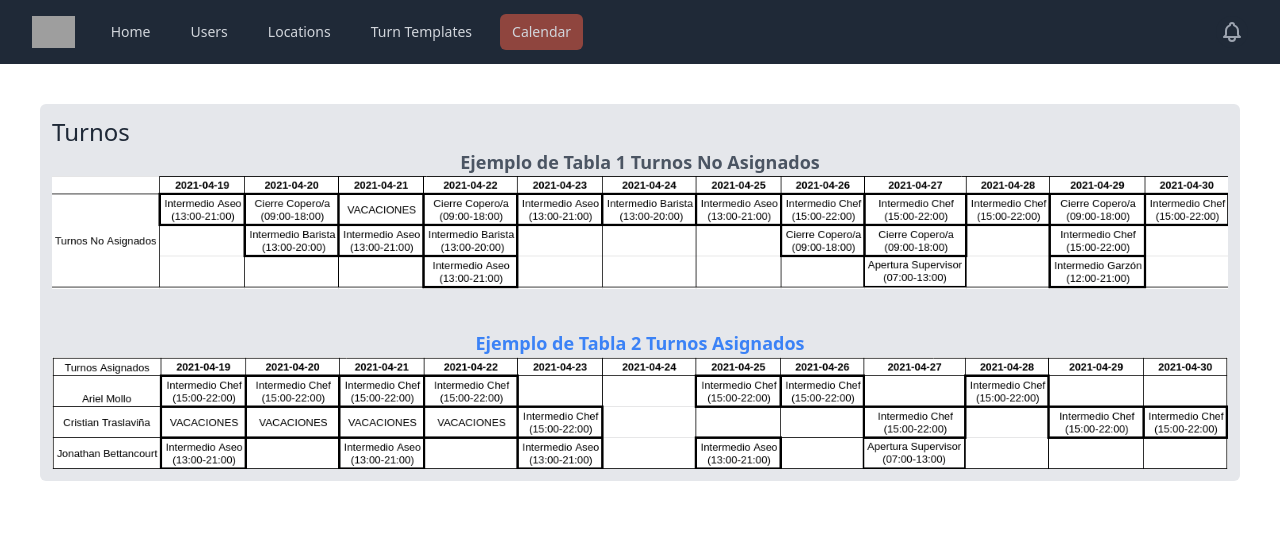
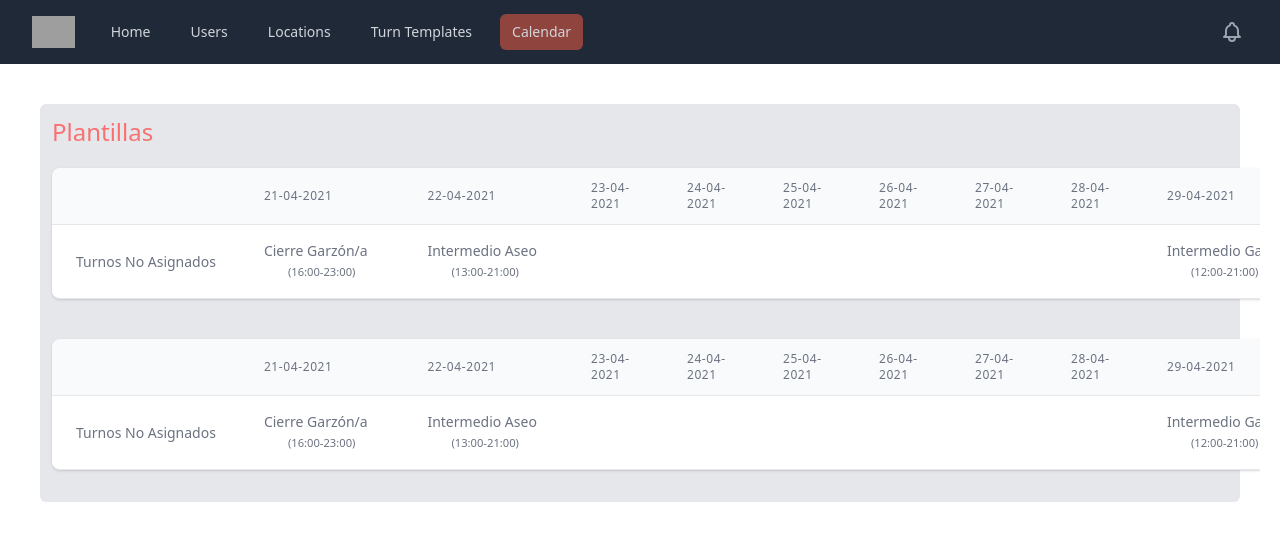
Before and after one commit to chrisloarryn/vue-lists-app, a Vue app: page /calendar in a window 1280 px wide. Shown: the top 540 px of the page. Built offline with nearby package versions, Linux system fonts and the light colour scheme; data requests are answered from the project's data file; grey boxes are pictures that could not be loaded.

Commit message:
feat: calendar view
not completed

```diff
--- a/package.json
+++ b/package.json
@@ -12,8 +12,10 @@
     "@tailwindcss/postcss7-compat": "^2.0.2",
     "autoprefixer": "^9",
     "core-js": "^3.6.5",
+    "dayjs": "^1.10.4",
     "json-server": "^0.16.3",
     "postcss": "^7",
+    "ramda": "^0.27.1",
     "tailwindcss": "npm:@tailwindcss/postcss7-compat@^2.0.2",
     "vue": "^2.6.11",
     "vue-router": "^3.2.0",
--- a/src/services/compare.js
+++ b/src/services/compare.js
@@ -12,8 +12,7 @@ export const compareUsers = (a, b) => {
 export const sortArrayByProperty = (
   array,
   property,
-  type = 'number',
-  direction = 1
+  { type = 'number', direction = 1 }
 ) => {
   if (type === 'date')
     return array.sort(
--- a/src/services/fetch.js
+++ b/src/services/fetch.js
@@ -1,10 +1,8 @@
 /* eslint-disable prettier/prettier */
 export const fetchDataAsync = async (url) => {
   const res = await fetch(url)
-    .then(async (res) => await res.json())
-    .then(async (data) => await data)
-    .catch((err) => console.log(err.message))
-  return res
+  const response = await res.json()
+  return response
 }
 
 export const fetchDataPromise = (url) => {
--- a/src/views/Calendar.vue
+++ b/src/views/Calendar.vue
@@ -1,31 +1,191 @@
 <template>
   <div class="bg-gray-200 rounded-md p-3">
-    <h1 class="text-2xl text-gray-800">{{ title }}</h1>
-    <div class="flex flex-col space-y-10">
-      <div class="w-full text-center text-gray-600 font-bold text-lg">
-        <p>Ejemplo de Tabla 1 Turnos No Asignados</p>
-        <img
-          src="../assets/turnos-no-asignados.png"
-          alt="imagen ejemplo de turnos no asignados"
-        />
+    <h1 class="text-2xl text-red-400">{{ title }}</h1>
+    <!-- This example requires Tailwind CSS v2.0+ -->
+    <div class="flex flex-col py-5">
+      <div class="-my-2 overflow-x-auto sm:-mx-6 lg:-mx-8">
+        <div class="py-2 align-middle inline-block min-w-full sm:px-6 lg:px-8">
+          <div
+            class="shadow overflow-hidden border-b border-gray-200 sm:rounded-lg"
+          >
+            <table class="min-w-full divide-y divide-gray-200">
+              <thead class="bg-gray-50">
+                <tr>
+                  <th
+                    scope="col"
+                    class="px-6 py-3 text-left text-xs font-medium text-gray-500 uppercase tracking-wider"
+                  ></th>
+                  <th
+                    v-for="(turn, idx) in notAssociatedModified"
+                    :key="idx"
+                    scope="col"
+                    class="px-6 py-3 text-left text-xs font-medium text-gray-500 uppercase tracking-wider"
+                  >
+                    {{ formatDateProperly(turn.date) }}
+                  </th>
+                </tr>
+              </thead>
+              <tbody class="bg-white divide-y divide-gray-200">
+                <tr>
+                  <td class="px-6 py-4 whitespace-nowrap text-sm text-gray-500">
+                    Turnos No Asignados
+                  </td>
+                  <td
+                    v-for="(turn, idx) in notAssociatedModified"
+                    :key="idx"
+                    class="px-6 py-4 whitespace-nowrap text-sm text-gray-500"
+                  >
+                    <span>{{ getTurn(turn).title || '' }}</span>
+                    <br />
+                    <small class="px-6">{{ getTurn(turn).hours }}</small>
+                  </td>
+                </tr>
+
+                <!-- More people... -->
+              </tbody>
+            </table>
+          </div>
+        </div>
       </div>
-      <div class="w-full text-center text-blue-500 font-bold text-lg">
-        <p>Ejemplo de Tabla 2 Turnos Asignados</p>
-        <img
-          src="../assets/turnos-asignados.png"
-          alt="imagen ejemplo de turnos asignados"
-        />
+    </div>
+
+    <div class="flex flex-col py-5">
+      <div class="-my-2 overflow-x-auto sm:-mx-6 lg:-mx-8">
+        <div class="py-2 align-middle inline-block min-w-full sm:px-6 lg:px-8">
+          <div
+            class="shadow overflow-hidden border-b border-gray-200 sm:rounded-lg"
+          >
+            <table class="min-w-full divide-y divide-gray-200">
+              <thead class="bg-gray-50">
+                <tr>
+                  <th
+                    scope="col"
+                    class="px-6 py-3 text-left text-xs font-medium text-gray-500 uppercase tracking-wider"
+                  ></th>
+                  <th
+                    v-for="(turn, idx) in notAssociatedModified"
+                    :key="idx"
+                    scope="col"
+                    class="px-6 py-3 text-left text-xs font-medium text-gray-500 uppercase tracking-wider"
+                  >
+                    {{ formatDateProperly(turn.date) }}
+                  </th>
+                </tr>
+              </thead>
+              <tbody class="bg-white divide-y divide-gray-200">
+                <tr>
+                  <td class="px-6 py-4 whitespace-nowrap text-sm text-gray-500">
+                    Turnos No Asignados
+                  </td>
+                  <td
+                    v-for="(turn, idx) in notAssociatedModified"
+                    :key="idx"
+                    class="px-6 py-4 whitespace-nowrap text-sm text-gray-500"
+                  >
+                    <span>{{ getTurn(turn).title || '' }}</span>
+                    <br />
+                    <small class="px-6">{{ getTurn(turn).hours }}</small>
+                  </td>
+                </tr>
+
+                <!-- More people... -->
+              </tbody>
+            </table>
+          </div>
+        </div>
       </div>
     </div>
   </div>
 </template>
 
 <script>
+import { fetchDataAsync } from '../services/fetch';
+import { sortArrayByProperty } from '../services/compare';
+import * as R from 'ramda';
+import dayjs from 'dayjs';
 export default {
   data() {
     return {
-      title: 'Turnos',
+      title: 'Plantillas',
+      associated: [],
+      notAssociated: [],
+      notAssociatedModified: [],
+      users: [],
+      defImg:
+        'https://www.gravatar.com/avatar/3c58cbad936e4dbd5350510cf27146b2?d=mp&s=200',
     };
+  },
+  methods: {
+    functionToLog: function () {
+      console.log('sa');
+    },
+    formatDateProperly(date) {
+      return dayjs(date).format('DD-MM-YYYY');
+    },
+    getTurn(turn) {
+      console.log(turn);
+      const title = turn?.turn?.name;
+      const hours =
+        turn && turn.turn ? `(${turn.turn.checkIn}-${turn.turn.checkOut})` : '';
+      return { title, hours };
+    },
+    calculateWorkingTime(turn) {
+      const { checkIn, checkOut } = turn; // discount or not breakTime
+      const start = new Date(`2021-09-13 ${checkIn}:00`),
+        end = new Date(`2021-09-13 ${checkOut}:00`); // Math.abs(checkIn);
+
+      let difference = end - start;
+      difference = difference / 60 / 60 / 1000;
+      return difference;
+    },
+  },
+  async mounted() {
+    const fetchedTurnTemplates = await fetchDataAsync(
+      'http://localhost:3004/turnTemplates'
+    );
+    const fetchedTurns = await fetchDataAsync('http://localhost:3004/turns');
+    const withoutUser = fetchedTurns.filter((e) => R.isEmpty(e.userId));
+
+    this.notAssociated = sortArrayByProperty(withoutUser, 'date', {
+      type: 'date',
+    });
+    const firstTimeNotAssociated = [...this.notAssociated].shift(),
+      lastTimeNotAssociated = [...this.notAssociated].pop();
+    const differenceNotAssciated =
+      dayjs(lastTimeNotAssociated.date).diff(
+        firstTimeNotAssociated.date,
+        'day'
+      ) - 1;
+    const dates = Array(differenceNotAssciated)
+      .fill()
+      .map((_, i) =>
+        dayjs(firstTimeNotAssociated.date)
+          .add(i + 1, 'day')
+          .format('YYYY-MM-DD')
+      );
+    const fillTimeElements = dates
+      .map((el) => {
+        const onlyDate = this.notAssociated.map((e) => e.date);
+        const findEl = onlyDate.find((e) => e === el);
+        return findEl !== el && el;
+      })
+      .filter((e) => e)
+      .map((el) => ({ date: el }));
+    const sortedNotAssociated = sortArrayByProperty(
+      [...this.notAssociated, ...fillTimeElements],
+      'date',
+      { type: 'date' }
+    );
+    const getOneElement = (id) => fetchedTurnTemplates.find((f) => id == f.id);
+    const turnTemplatesAndSorted = sortedNotAssociated.map((turn) => {
+      const turnMod = getOneElement(turn?.turnTemplateId);
+      return {
+        ...turn,
+        turn: turnMod,
+      };
+    });
+    console.log(turnTemplatesAndSorted);
+    this.notAssociatedModified = turnTemplatesAndSorted;
   },
 };
 </script>
--- a/src/views/Locations.vue
+++ b/src/views/Locations.vue
@@ -112,7 +112,10 @@ export default {
     const fetchedLocations = await fetchDataAsync(
       'http://localhost:3004/locations'
     );
-    this.users = sortArrayByProperty(fetchedUsers, 'firstName', 'string', -1);
+    this.users = sortArrayByProperty(fetchedUsers, 'firstName', {
+      type: 'string',
+      direction: -1,
+    });
     let locations = fetchedLocations.map((location) => {
       const users = this.users
         .filter((user) => {
--- a/src/views/Users.vue
+++ b/src/views/Users.vue
@@ -141,7 +141,7 @@ export default {
         contractHours: contract.legalMaxWeeklyHours,
       };
     });
-    users = sortArrayByProperty(fetchedUsers, 'employeeId', 'string', 1); // users.sort(compareUsers);
+    users = sortArrayByProperty(fetchedUsers, 'employeeId', { type: 'string' }); // users.sort(compareUsers);
     this.users = users;
   },
 };
```
Also changed, not shown: src/views/TurnTemplates.vue (+28 -26 lines), 1 other file (tests, documents, lock files or other folders).
